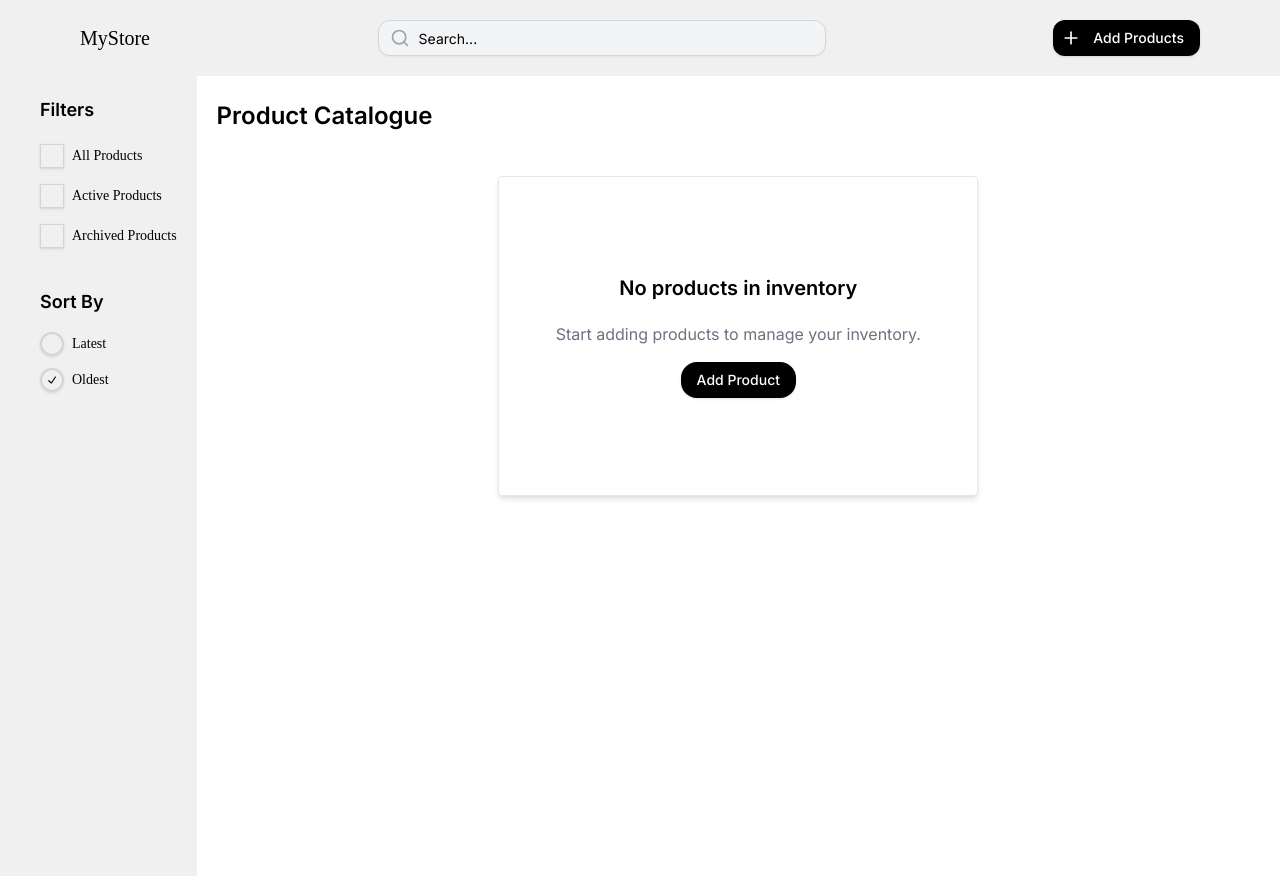
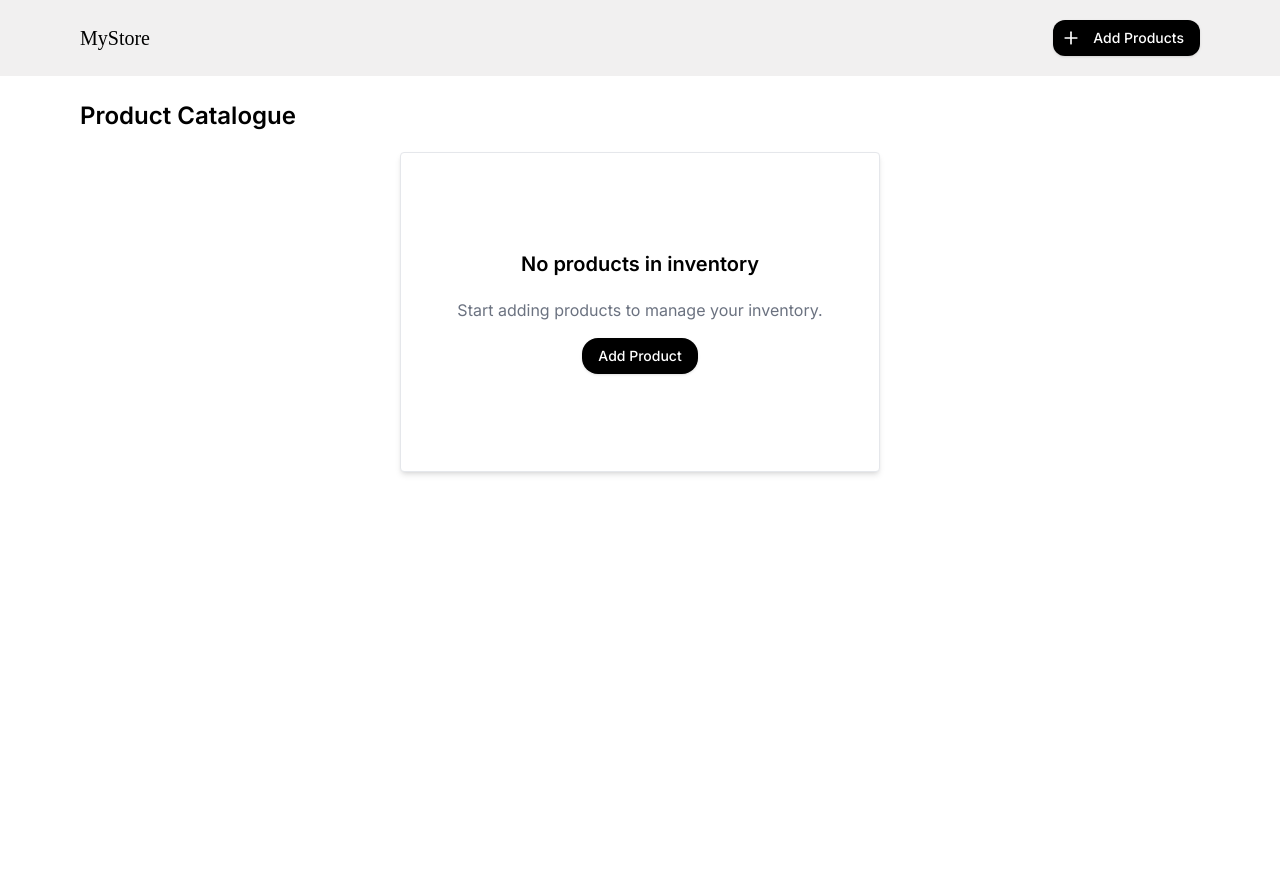
Before and after one commit to Ajeibi/mystore, a Next.js app: page / in a window 1280 px wide. After the commit the page ends 800 px from the top, so only its background shows below. Built offline with nearby package versions, Linux system fonts and the light colour scheme.

Commit message:
implement product details page, lazy loadng, remove filters and filter components keeping the project minimalist

```diff
--- /dev/null
+++ b/app/(home)/details/[id]/page.tsx
@@ -0,0 +1,14 @@
+import { Loader2 } from 'lucide-react';
+import React, { Suspense, lazy } from 'react';
+
+const ProductDetails = lazy(() => import('@/app/(home)/products/page'));
+
+const DetailsPage = () => {
+    return (
+        <Suspense fallback={<Loader2 />}>
+            <ProductDetails />
+        </Suspense>
+    );
+};
+
+export default DetailsPage;
--- /dev/null
+++ b/app/(home)/details/page.tsx
@@ -0,0 +1,74 @@
+'use client';
+
+import React, { useEffect, useState } from 'react';
+import { useSearchParams } from 'next/navigation';
+import { Button } from '@/components/ui/button';
+import { useSheetContext } from '@/context/SheetContext';
+import { useRouter } from 'next/navigation';
+
+type Product = {
+    name: string;
+    description: string;
+    image: string;
+    price: number;
+    created: string;
+    updated: string;
+};
+
+const ProductDetailsPage = () => {
+    const searchParams = useSearchParams();
+    const productName = searchParams.get('productName');
+    const { isSheetOpen, setIsSheetOpen } = useSheetContext();
+    const router = useRouter();
+    const [product, setProduct] = useState<Product | null>(null);
+
+    useEffect(() => {
+        const storedProducts = JSON.parse(localStorage.getItem('products') || '[]') as Product[];
+        const foundProduct = storedProducts.find((p) => p.name === productName);
+        setProduct(foundProduct || null);
+    }, [productName]);
+
+    const handleEditProduct = () => {
+        setIsSheetOpen(true);
+    };
+
+    const handleDeleteProduct = () => {
+        if (!product) return;
+        const storedProducts = JSON.parse(localStorage.getItem('products') || '[]') as Product[];
+        const updatedProducts = storedProducts.filter((p) => p.name !== product.name);
+        localStorage.setItem('products', JSON.stringify(updatedProducts));
+    };
+
+    if (!product) {
+        return <p className="text-center mt-4">Product not found.</p>;
+    }
+
+    return (
+        <div className="flex flex-col md:flex-row items-start md:items-center justify-between mx-8 my-4">
+            <div className="md:w-3/5">
+                <h1 className="text-2xl font-bold mb-4">{product.name}</h1>
+                <p className="text-gray-700 mb-4">{product.description}</p>
+                <p className="text-xl font-semibold mb-6">₦{product.price.toFixed(2)}</p>
+                <div className="flex gap-4">
+                    <Button onClick={handleEditProduct} className="bg-black hover:bg-black text-white rounded-xl">
+                        Edit Product
+                    </Button>
+                    <Button onClick={handleDeleteProduct} className="bg-red-600 hover:bg-red-600 rounded-xl text-white">
+                        Delete Product
+                    </Button>
+                </div>
+            </div>
+            <div className="md:w-2/5 mt-4 md:mt-0 flex justify-center">
+                {product.image && (
+                    <img
+                        src={product.image}
+                        alt={product.name}
+                        className="rounded w-full max-w-sm"
+                    />
+                )}
+            </div>
+        </div>
+    );
+};
+
+export default ProductDetailsPage;
--- a/app/(home)/page.tsx
+++ b/app/(home)/page.tsx
@@ -1,14 +1,10 @@
 import React from 'react'
 import ProductList from './products/page'
-import Filters from '@/components/filters/page'
 
 const Home = () => {
     return (
         <div>
-            <h2 className="text-2xl font-semibold my-6">Product Catalogue</h2>
-            <section className='md:hidden'>
-                <Filters />
-            </section>
+            <h2 className="text-2xl font-semibold mt-6">Product Catalogue</h2>
             <ProductList />
         </div>
     )
--- a/app/(home)/products/[id]/page.tsx
+++ /dev/null
@@ -1,11 +0,0 @@
-import React from 'react'
-
-const ProductDetails = () => {
-    return (
-        <div>
-            Product Details
-        </div>
-    )
-}
-
-export default ProductDetails
--- a/app/layout.tsx
+++ b/app/layout.tsx
@@ -2,7 +2,6 @@ import type { Metadata } from "next";
 import { Inter } from "next/font/google";
 import "./globals.css";
 import Navbar from "@/components/Navbar";
-import Sidebar from "@/components/Sidebar";
 import { SheetProvider } from "@/context/SheetContext";
 
 const inter = Inter({ subsets: ["latin"] });
@@ -22,14 +21,7 @@ export default function RootLayout({
       <body className={`${inter.className} relative`}>
         <SheetProvider>
           <Navbar />
-
-          <div className="flex">
-            <Sidebar />
-
-            <section className="flex min-h-screen flex-1 flex-col px-5">
-              <div className="w-full">{children}</div>
-            </section>
-          </div>
+          <div className="lg:mx-20 mx-5">{children}</div>
         </SheetProvider>
       </body>
     </html>
--- a/components/Navbar.tsx
+++ b/components/Navbar.tsx
@@ -1,44 +1,24 @@
 'use client';
 
 import React from "react";
-import { Plus, Search } from "lucide-react";
+import { Plus } from "lucide-react";
 import { Button } from "./ui/button";
-import { Input } from "./ui/input";
 import { useSheetContext } from "@/context/SheetContext";
+import Link from "next/link";
 
 const Navbar = () => {
     const { setIsSheetOpen } = useSheetContext();
 
     return (
         <nav className="flex items-center justify-between lg:px-20 px-3 lg:py-5 py-3 bg-[#f1f0f0]">
-            <div className="text-xl font-great-vibes mr-3">MyStore</div>
+            <Link href="/" className="text-xl font-great-vibes mr-3">MyStore</Link>
 
-            <div className="flex flex-1 justify-center mr-3">
-                <div className="relative w-full max-w-md">
-                    <Search
-                        className="absolute left-3 top-1/2 transform -translate-y-1/2 text-gray-400"
-                        size={20}
-                    />
-                    <Input
-                        type="text"
-                        placeholder="Search..."
-                        className="w-full pl-10 pr-4 py-3 border border-gray-300 rounded-xl focus:outline-none bg-gray-100"
-                    />
-                </div>
-            </div>
             <Button
-                className="p-2 rounded-xl bg-black hover:bg-black text-white gap-3 border-none hidden md:flex items-center"
+                className="p-2 rounded-xl bg-black hover:bg-black text-white gap-3 border-none flex items-center"
                 onClick={() => setIsSheetOpen(true)}
             >
                 <Plus size={20} className="text-white" />
                 <p className="pr-2">Add Products</p>
-            </Button>
-
-            <Button
-                className="p-2 rounded-full md:hidden"
-                onClick={() => setIsSheetOpen(true)}
-            >
-                <Plus size={20} />
             </Button>
         </nav>
     );
--- a/components/Sidebar.tsx
+++ /dev/null
@@ -1,12 +0,0 @@
-import React from 'react'
-import Filters from './filters/page'
-
-const Sidebar = () => {
-    return (
-        <div className="hidden md:block py-5 pl-5 bg-[#f1f0f0]">
-            <Filters />
-        </div>
-    )
-}
-
-export default Sidebar
--- a/components/Skeleton.tsx
+++ b/components/Skeleton.tsx
@@ -1,8 +1,19 @@
 import { Skeleton } from "@/components/ui/skeleton";
 
-export function SkeletonGrid() {
+type SkeletonGridProps = {
+    count: number;
+};
+
+export function SkeletonGrid({ count }: SkeletonGridProps) {
+    const skeletonRows = Array.from({ length: count });
+
     return (
-        <div className="grid grid-cols-4 gap-2 items-center">
+        <div>
+            {skeletonRows.map((_, index) => (
+                <div
+                    key={index}
+                    className="grid grid-cols-4 gap-2 items-center mb-2"
+                >
                     <div className="flex items-center col-span-1">
                         <Skeleton className="h-10 w-10 bg-gray-200" />
                         <Skeleton className="h-4 w-[170px] ml-2 bg-gray-200" />
@@ -11,5 +22,7 @@ export function SkeletonGrid() {
                     <Skeleton className="h-4 w-auto col-span-1 bg-gray-200" />
                     <Skeleton className="h-4 w-auto col-span-1 bg-gray-200" />
                 </div>
+            ))}
+        </div>
     );
 }
--- a/components/filters/CheckboxComponent.tsx
+++ /dev/null
@@ -1,50 +0,0 @@
-"use client";
-
-import { Checkbox } from "@/components/ui/checkbox";
-import { Label } from "@/components/ui/label";
-
-export default function CheckBoxComponent() {
-    return (
-        <>
-            <h1 className='text-lg font-semibold pb-5'>Filters</h1>
-            <div className="flex flex-col md:gap-4 gap-2 font-great-vibes">
-                <div className="flex items-center">
-                    <Checkbox
-                        id="all-products"
-                        className="w-6 h-6 border-gray-300"
-                    />
-                    <Label
-                        htmlFor="all-products"
-                        className="ml-2  text-sm font-medium"
-                    >
-                        All Products
-                    </Label>
-                </div>
-                <div className="flex items-center">
-                    <Checkbox
-                        id="active"
-                        className="w-6 h-6 border-gray-300"
-                    />
-                    <Label
-                        htmlFor="active"
-                        className="ml-2  text-sm font-medium"
-                    >
-                        Active Products
-                    </Label>
-                </div>
-                <div className="flex items-center">
-                    <Checkbox
-                        id="archived"
-                        className="w-6 h-6 border-gray-300"
-                    />
-                    <Label
-                        htmlFor="archived"
-                        className="ml-2 text-sm font-medium"
-                    >
-                        Archived Products
-                    </Label>
-                </div>
-            </div>
-        </>
-    );
-}
--- a/components/filters/RadioGroupComponent.tsx
+++ /dev/null
@@ -1,29 +0,0 @@
-import { Label } from "@/components/ui/label";
-import { RadioGroup, RadioGroupItem } from "@/components/ui/radio-group";
-import React from 'react';
-
-export default function RadioBoxComponent() {
-    return (
-        <div className="pt-10">
-            <h2 className="text-lg font-semibold mb-4">Sort By</h2>
-            <RadioGroup defaultValue="recent" className="gap-3 font-great-vibes font-thin">
-                <div className="flex items-center space-x-2">
-                    <RadioGroupItem
-                        value="oldest"
-                        id="r1"
-                        className="w-6 h-6 rounded-full border-2 border-gray-300"
-                    />
-                    <Label htmlFor="r1" className="text-sm">Latest</Label>
-                </div>
-                <div className="flex items-center space-x-2">
-                    <RadioGroupItem
-                        value="recent"
-                        id="r2"
-                        className="w-6 h-6 rounded-full border-2 border-gray-300"
-                    />
-                    <Label htmlFor="r2" className="text-sm">Oldest</Label>
-                </div>
-            </RadioGroup>
-        </div>
-    );
-}
--- a/components/filters/page.tsx
+++ /dev/null
@@ -1,14 +0,0 @@
-import React from 'react'
-import CheckBoxComponent from './CheckboxComponent'
-import RadioBoxComponent from './RadioGroupComponent'
-
-const Filters = () => {
-    return (
-        <div className='lg:mx-5'>
-            <CheckBoxComponent />
-            <RadioBoxComponent />
-        </div>
-    )
-}
-
-export default Filters
```
Also changed, not shown: app/(home)/products/page.tsx (+26 -11 lines). Lines whose indentation alone changed are shown as unchanged.
